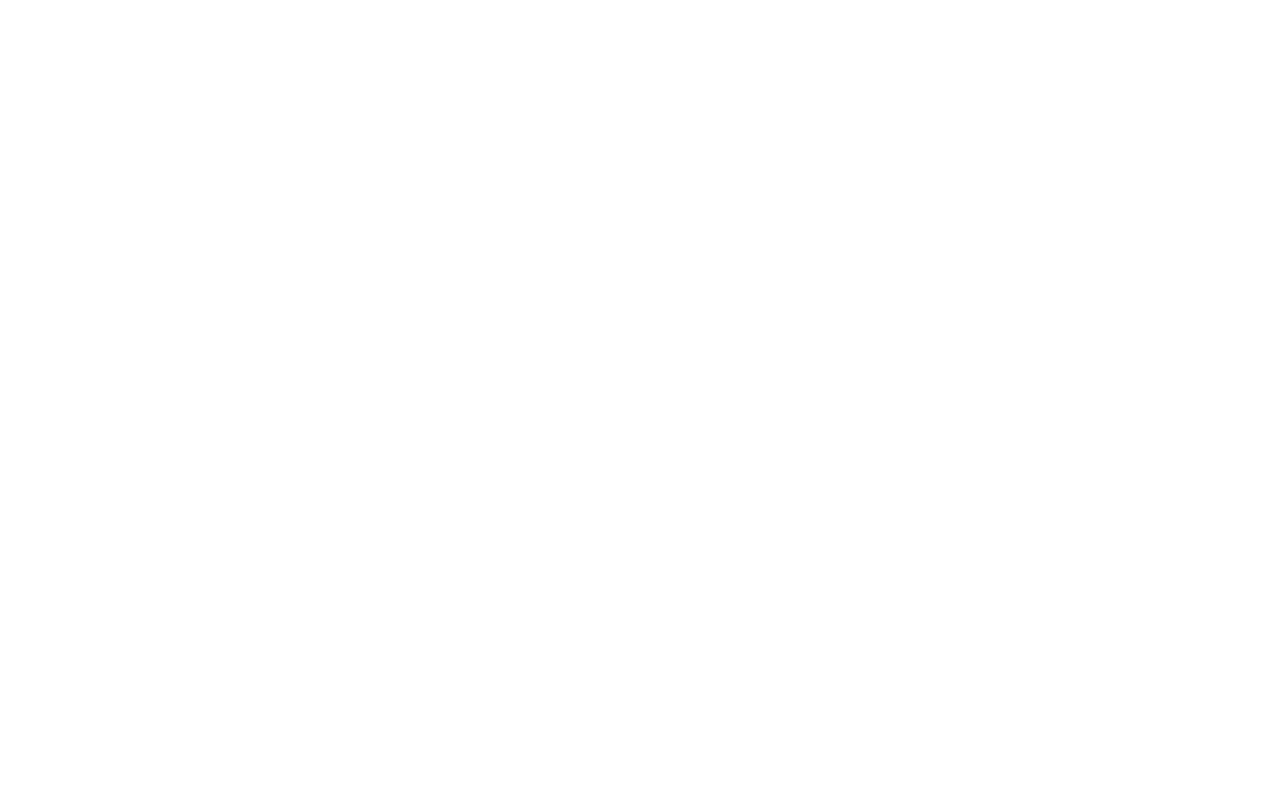
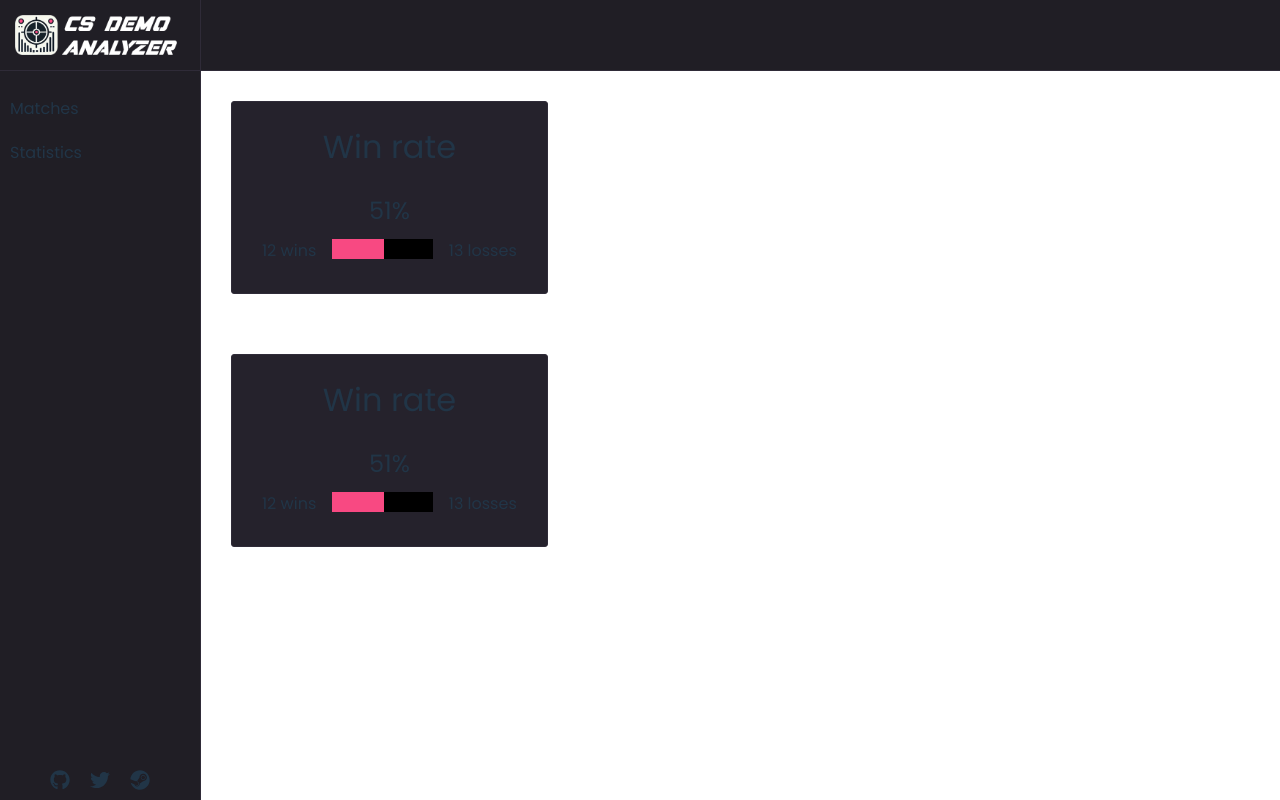
Before and after one commit to guilherme-poleto/demo-analyzer, a React (Vite) app: page /stats in a window 1280 px wide. Before the commit this address had no page. Built offline with nearby package versions, Linux system fonts and the light colour scheme.

Commit message:
add sample data for stats page

```diff
--- a/index.html
+++ b/index.html
@@ -3,6 +3,7 @@
   <head>
     <base href="/">
     <meta charset="UTF-8" />
+    <link href="https://fonts.googleapis.com/css2?family=Poppins:wght@400;700&display=swap" rel="stylesheet">
     <link rel="icon" type="image/png" href="/favicon.ico">
     <meta name="viewport" content="width=device-width, initial-scale=1.0" />
     <title>Demo Analyzer</title>
--- a/package.json
+++ b/package.json
@@ -19,9 +19,11 @@
     "dotenv": "^16.4.5",
     "express": "^4.19.2",
     "fs-extra": "^11.2.0",
+    "moment": "^2.30.1",
     "mongoose": "^8.6.1",
     "react": "^18.3.1",
     "react-dom": "^18.3.1",
+    "react-google-charts": "^4.0.1",
     "react-icons": "^5.3.0",
     "react-router-dom": "^6.26.1"
   },
--- a/src/App.jsx
+++ b/src/App.jsx
@@ -4,6 +4,7 @@
 import { Layout } from "./components/Layout";
 import MatchPage from "./components/pages/MatchPage";
 import { AppProvider } from "./components/AppContext";
+import StatsPage from "./components/pages/Stats";
 
 function App() {
     return (
@@ -16,6 +17,10 @@
                             path="/match-details/:id"
                             element={<MatchPage />}
                         />
+                        <Route
+                            path="/stats"
+                            element={<StatsPage />}
+                        />
                     </Route>
                 </Routes>
             </Router>
--- a/src/components/Main.css
+++ b/src/components/Main.css
@@ -98,11 +98,11 @@
 
 ::-webkit-scrollbar {
     background-color: #d70f0f00;
-    width: 8px;
+    width: 6px;
 }
 
 ::-webkit-scrollbar-thumb {
-    background-color: #babac0;
+    background-color: #585858;
     border-radius: 16px;
 }
 
--- a/src/components/Sidebar.jsx
+++ b/src/components/Sidebar.jsx
@@ -14,6 +14,9 @@
                 break;
             case "twitter":
                 window.open("https://x.com/gui_poleto", "_blank");
+                break;
+            case "stats":
+                navigate("/stats");
                 break;
             case "steam":
                 window.open(
@@ -44,7 +47,15 @@
                                 handleIconClick("main");
                             }}
                         >
-                            <a>Matches</a>
+                            Matches
+                        </li>
+                        <li
+                            className="side-bar-list-item"
+                            onClick={() => {
+                                handleIconClick("stats");
+                            }}
+                        >
+                            Statistics
                         </li>
                     </ul>
                 </nav>
--- a/src/components/pages/MainPage.jsx
+++ b/src/components/pages/MainPage.jsx
@@ -15,6 +15,7 @@
         Utils.getLastMatches()
             .then((res) => {
                 updateMatchesTable(res.data);
+                console.log(res.data);
             })
             .catch((err) => {
                 setError(true);
@@ -26,7 +27,7 @@
     const updateMatchesTable = (data) => {
         const matchesData = Utils.getLastRoundData(data);
         setCurrMatches(matchesData);
-    }
+    };
 
     const handleAnalyzeButton = async (matchData) => {
         if (matchData.isAnalyzed) {
@@ -74,11 +75,6 @@
                             <tr
                                 key={index}
                                 className="row"
-                                style={{
-                                    cursor: match.isAnalyzed
-                                        ? "pointer"
-                                        : "default",
-                                }}
                             >
                                 <td className="start">
                                     {Utils.buildResultString(match.teamScores)}
--- /dev/null
+++ b/src/components/pages/Stats.css
@@ -0,0 +1,37 @@
+.stats-row {
+    display: flex;
+    flex-direction: row;
+    width: 100%;
+    padding: 30px;
+    flex-wrap: wrap;
+    box-sizing: border-box
+}
+
+.winrate-card {
+    width: 25%;
+    display: flex;
+    flex-direction: column;
+    align-items: center;
+    background: #25222c;
+    padding: 30px;
+    padding-top: 0px;
+    border: 1px solid #2f2b38;
+    border-radius: 3px;
+}
+
+.winrate-card h1 {
+    font-weight: 500;
+}
+
+.winrate-bar-container {
+    display: flex;
+    justify-content: space-between;
+    width: 100%;
+    margin-top: 10px;
+}
+
+.winrate-bar {
+    background-color: black;
+    height: 20px;
+    width: 40%;
+}
--- /dev/null
+++ b/src/components/pages/Stats.jsx
@@ -0,0 +1,54 @@
+import { useEffect, useState } from "react";
+import { useLocation, useParams } from "react-router-dom";
+import "./Stats.css";
+import { Chart } from "react-google-charts";
+import { BusyIndicator } from "../BusyIndicator";
+
+export default function StatsPage() {
+    const [loading, setLoading] = useState(false);
+
+    return loading ? (
+        <BusyIndicator></BusyIndicator>
+    ) : (
+        <>
+            <div className="stats-row">
+                <div className="winrate-card">
+                    <h1>Win rate</h1>
+                    <span style={{fontSize: "24px"}}>51%</span>
+                    <div className="winrate-bar-container">
+                        <span>12 wins</span>
+                        <div className="winrate-bar">
+                            <div
+                                style={{
+                                    backgroundColor: "#f84982",
+                                    height: "100%",
+                                    width: "51%",
+                                }}
+                            ></div>
+                        </div>
+                        <span>13 losses</span>
+                    </div>
+                </div>
+            </div>
+            <div className="stats-row">
+                <div className="winrate-card">
+                    <h1>Win rate</h1>
+                    <span style={{fontSize: "24px"}}>51%</span>
+                    <div className="winrate-bar-container">
+                        <span>12 wins</span>
+                        <div className="winrate-bar">
+                            <div
+                                style={{
+                                    backgroundColor: "#f84982",
+                                    height: "100%",
+                                    width: "51%",
+                                }}
+                            ></div>
+                        </div>
+                        <span>13 losses</span>
+                    </div>
+                </div>
+            </div>
+        </>
+    );
+}
--- a/src/utils/Utils.js
+++ b/src/utils/Utils.js
@@ -1,5 +1,6 @@
 import Constants from "./Constants";
 import axios from "axios";
+import moment from "moment";
 
 class Utils {
     static getLastMatches() {
@@ -36,8 +37,8 @@
     }
 
     static getMatchDate(time) {
-        const date = new Date(time * 1000);
-        return date.toDateString();
+        const date = moment().unix(time * 1000);
+        return moment(time * 1000).format('DD/MM/YYYY');
     }
 
     static analyzeMatch(id) {
```
Also changed, not shown: 1 other file (tests, documents, lock files or other folders).
